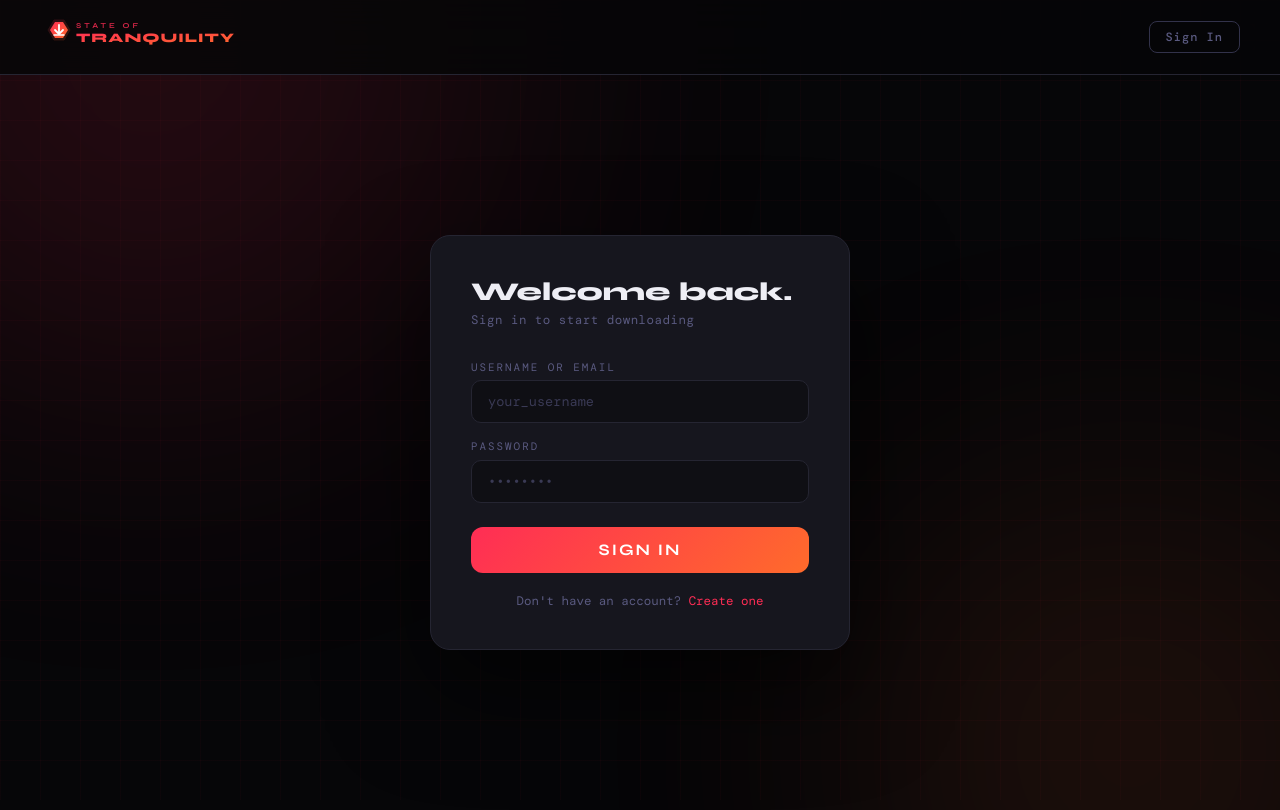
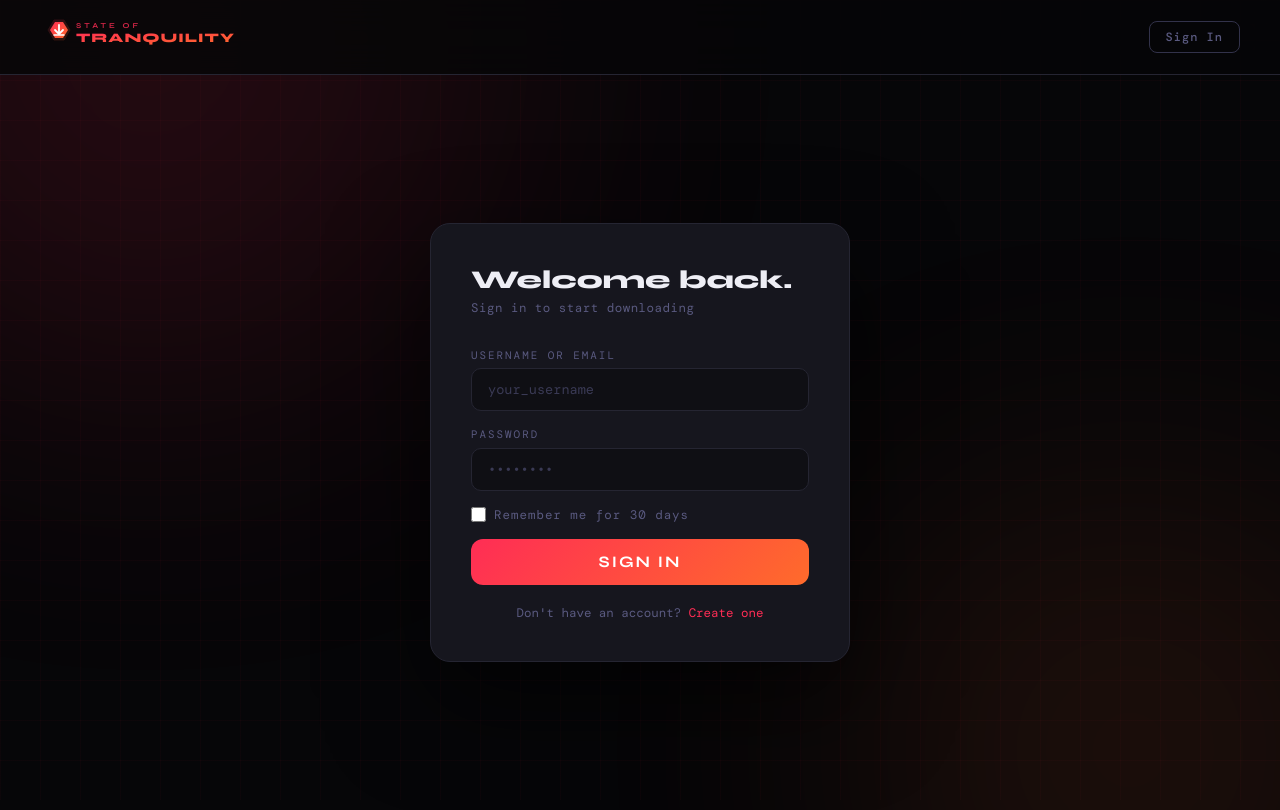
Before and after one commit to Tranquility-sule/viddrop-pro, a Flask app: page / in a window 1280 px wide. Run offline with Flask 3, Linux system fonts and the light colour scheme; some web fonts are replaced.

Commit message:
Add Remember Me 30 days login

```diff
--- a/app.py
+++ b/app.py
@@ -6,13 +6,14 @@ import os
 import uuid
 import threading
 import time
-from datetime import datetime
+from datetime import datetime, timedelta
 from functools import wraps
 
 app = Flask(__name__, template_folder="templates", static_folder="static")
 app.secret_key = os.environ.get("SECRET_KEY", "change-this-in-production-please")
 app.config["SQLALCHEMY_DATABASE_URI"] = "sqlite:///viddrop.db"
 app.config["SQLALCHEMY_TRACK_MODIFICATIONS"] = False
+app.config["PERMANENT_SESSION_LIFETIME"] = timedelta(days=30)
 
 db = SQLAlchemy(app)
 DOWNLOAD_DIR = "downloads"
@@ -147,6 +148,8 @@ def login():
     ).first()
     if not user or not check_password_hash(user.password, password):
         return jsonify({"error": "Invalid username or password"}), 401
+    remember = data.get("remember", False)
+    session.permanent = remember
     session["user_id"] = user.id
     session["username"] = user.username
     return jsonify({"message": "Welcome back!", "username": user.username})
--- a/templates/index.html
+++ b/templates/index.html
@@ -535,6 +535,10 @@ nav {
           <label>Password</label>
           <input type="password" id="login-pass" placeholder="••••••••" onkeydown="if(event.key==='Enter')doLogin()"/>
         </div>
+        <div style="display:flex;align-items:center;gap:0.5rem;margin-bottom:0.5rem;">
+          <input type="checkbox" id="remember-me" style="accent-color:var(--red);width:15px;height:15px;cursor:pointer;"/>
+          <label for="remember-me" style="font-size:0.78rem;color:var(--muted);cursor:pointer;letter-spacing:1px;">Remember me for 30 days</label>
+        </div>
         <div class="auth-error" id="login-err"></div>
         <button class="auth-btn" onclick="doLogin()" id="login-btn">SIGN IN</button>
         <div class="auth-switch">Don't have an account? <a onclick="toggleAuth('register')">Create one</a></div>
@@ -660,7 +664,8 @@ async function doLogin() {
     headers: { 'Content-Type': 'application/json' },
     body: JSON.stringify({
       identifier: document.getElementById('login-id').value,
-      password: document.getElementById('login-pass').value
+      password: document.getElementById('login-pass').value,
+      remember: document.getElementById('remember-me').checked
     })
   });
   const data = await res.json();
```
